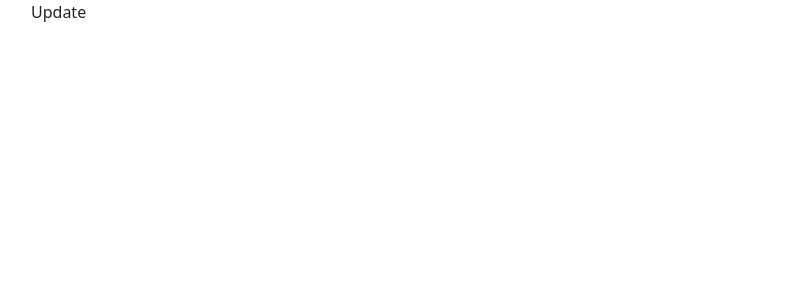
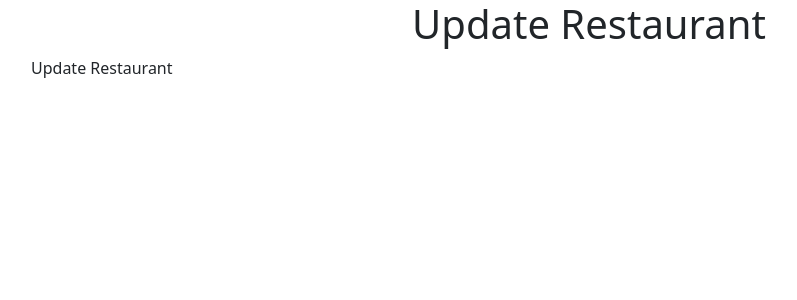
Before and after one commit to princemanzi/Yelp-clone, a React (Create React App) app in the folder client/: page /restaurants/1/update in a window 1280 px wide. Shown: the top 300 px of the page, without its empty margins (51-848 px from the left). Built offline with nearby package versions, Linux system fonts and the light colour scheme.

Commit message:
initial commit

```diff
--- a/client/src/components/RestaurantsList.jsx
+++ b/client/src/components/RestaurantsList.jsx
@@ -1,9 +1,11 @@
 import React, { useContext, useEffect } from "react";
 import RestaurantsFinder from "../apis/RestaurantsFinder";
 import { RestaurantsContext } from "../context/RestaurantsContext";
+import { useNavigate } from "react-router-dom";
 
 const RestaurantsList = (props) => {
-  const {restaurants, setRestaurants} = useContext(RestaurantsContext)
+  const {restaurants, setRestaurants} = useContext(RestaurantsContext);
+  let navigate = useNavigate()
   useEffect(() => {
     // ✅ Define the async function inside useEffect
     const fetchData = async () => {
@@ -33,6 +35,11 @@ const RestaurantsList = (props) => {
   };
 
 
+  // function to handle update
+  const handleUpdate = (id) => {
+    navigate(`/restaurants/${id}/update`); // ✅ Correct navigation
+  };
+
   return (
     <div className="list-group">
       <table className="table table-hover table-dark">
@@ -54,7 +61,7 @@ const RestaurantsList = (props) => {
                 <td>{restaurant.location}</td>
                 <td>{"$".repeat(restaurant.price_range)}</td>
                 <td>reviews</td>
-                <td><button className="btn btn-warning">Update</button></td>
+                <td><button  onClick={() =>handleUpdate(restaurant.id)} className="btn btn-warning">Update</button></td>
                 <td><button onClick={() => handleDelete(restaurant.id)} className="btn btn-danger">Delete</button></td>
               </tr>
             )
--- /dev/null
+++ b/client/src/components/UpdateRestaurants.jsx
@@ -0,0 +1,9 @@
+import { useParams } from "react-router-dom";
+
+const UpdateRestaurants = () => {
+  // ✅ Capitalized name
+  const test = useParams();
+  console.log(test);
+  return <div>Update Restaurant</div>;
+};
+export default UpdateRestaurants; // ✅ Also update export
--- a/client/src/routes/UpdatePage.jsx
+++ b/client/src/routes/UpdatePage.jsx
@@ -1,8 +1,12 @@
 import React from 'react'
+import UpdateRestaurants from '../components/UpdateRestaurants'
 
 const UpdatePage = () => {
   return (
-    <div>Update</div>
+    <div>
+      <h1 className='text-center'>Update Restaurant</h1>
+      <UpdateRestaurants/>
+    </div>
   )
 }
 
```
